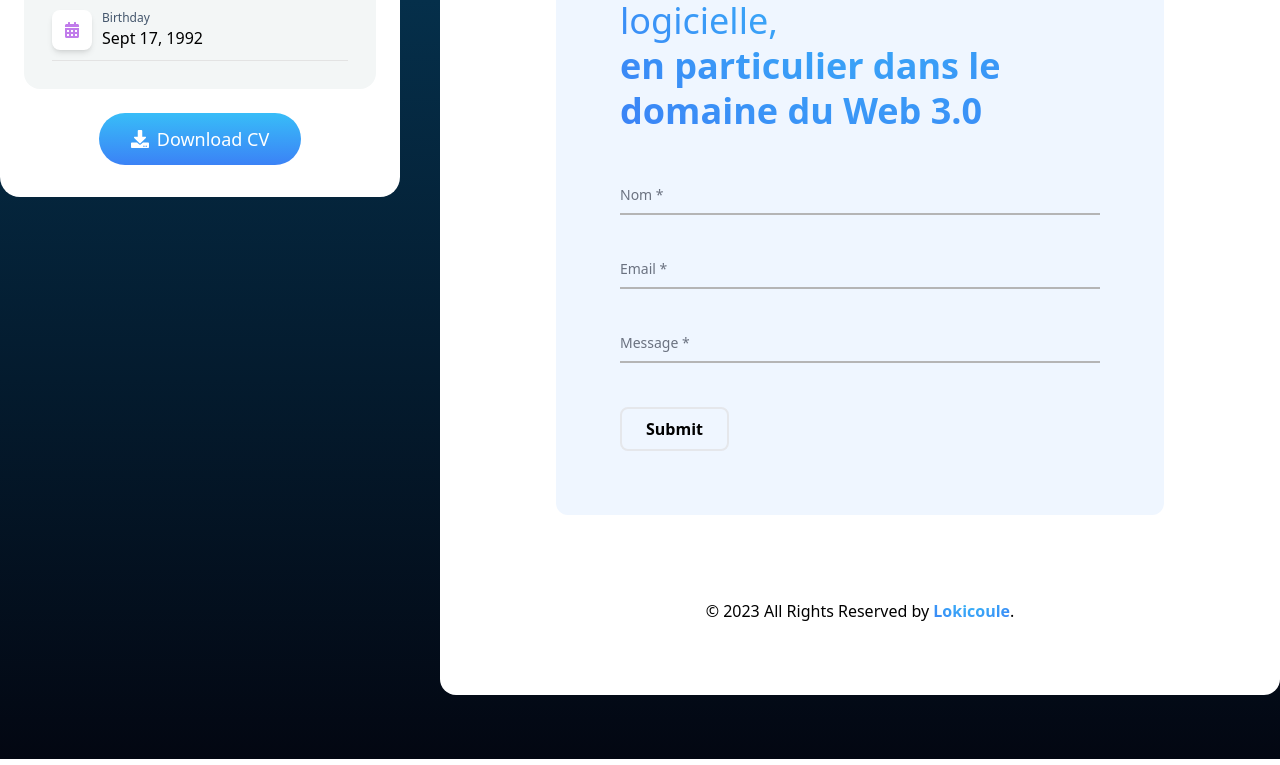
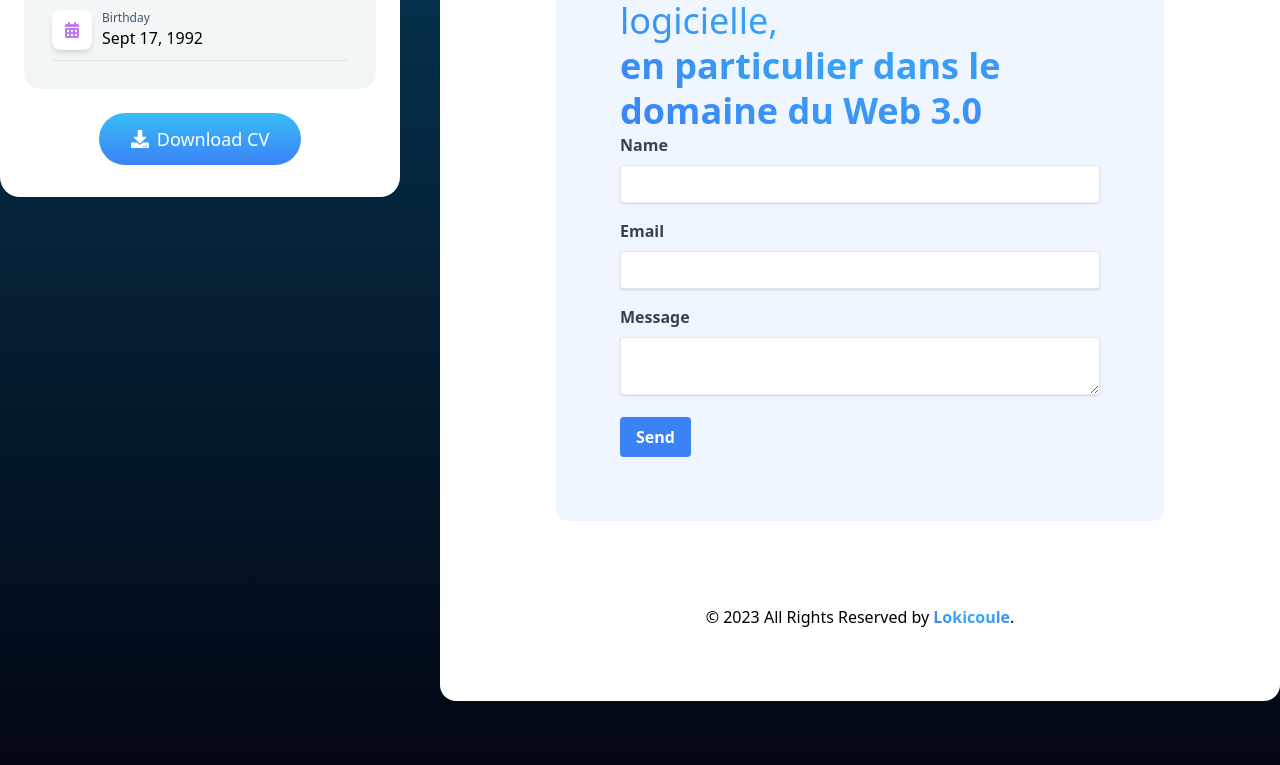
Before and after one commit to Lokicoule/portfolio, a React (Vite) app: page /contact in a window 1280 px wide. Shown: the part 796-1561 px from the top of the page. Built offline with nearby package versions, Linux system fonts and the light colour scheme.

Commit message:
feat(contact): add pending toast state

```diff
--- a/package.json
+++ b/package.json
@@ -23,11 +23,13 @@
     "react-i18next": "^13.2.0",
     "react-icons": "^4.10.1",
     "react-router-dom": "^6.15.0",
-    "react-toastify": "^9.1.3"
+    "react-toastify": "^9.1.3",
+    "uuid": "^9.0.0"
   },
   "devDependencies": {
     "@types/react": "^18.2.15",
     "@types/react-dom": "^18.2.7",
+    "@types/uuid": "^9.0.2",
     "@typescript-eslint/eslint-plugin": "^6.0.0",
     "@typescript-eslint/parser": "^6.0.0",
     "@vitejs/plugin-react": "^4.0.3",
--- a/src/pages/contact/Contact.tsx
+++ b/src/pages/contact/Contact.tsx
@@ -1,12 +1,12 @@
 import PageTitle from "../../shared/components/page-title/PageTitle";
+import { contactController } from "../../shared/composition";
+import { NotificationService } from "../../shared/notifications/notificationsService";
 import ContactFormView from "./components/ContactFormView";
-import { NotificationService } from "../../shared/notifications/notificationsService";
-import { contactController } from "../../shared/composition";
 import { ContactFormProps } from "./domainObjects/ContactForm";
 
 const Contact = () => {
-  const handleSubmit = (contactFormData: ContactFormProps) => {
-    contactController.submitContactForm(contactFormData);
+  const handleSubmit = (data: ContactFormProps) => {
+    contactController.submitContactForm(data);
   };
 
   return (
--- a/src/pages/contact/components/ContactFormView.tsx
+++ b/src/pages/contact/components/ContactFormView.tsx
@@ -1,90 +1,99 @@
-import React, { useState } from "react";
+import { useState } from "react";
 import { ContactFormProps } from "../domainObjects/ContactForm";
 
-const ContactFormView: React.FC<{
-  onSubmit: (props: ContactFormProps) => void;
-}> = ({ onSubmit }) => {
-  const [formState, setFormState] = useState<ContactFormProps>({
+export interface ContactFormElements extends HTMLFormControlsCollection {
+  name: HTMLInputElement;
+  email: HTMLInputElement;
+  message: HTMLTextAreaElement;
+}
+
+interface ContactFormElement extends HTMLFormElement {
+  readonly elements: ContactFormElements;
+}
+
+interface ContactFormViewProps {
+  onSubmit: (data: ContactFormProps) => void;
+}
+
+const ContactFormView: React.FC<ContactFormViewProps> = ({ onSubmit }) => {
+  const [formData, setFormData] = useState<ContactFormProps>({
+    name: "",
     email: "",
-    name: "",
     message: "",
-    title: "",
   });
+  const [isSubmitted, setIsSubmitted] = useState(false);
 
-  function onFormStateChanged(newState: string, field: string) {
-    setFormState({
-      ...formState,
-      [field]: newState,
-    });
-  }
+  const handleChange = (
+    event: React.ChangeEvent<HTMLInputElement | HTMLTextAreaElement>
+  ) => {
+    const { name, value } = event.target;
 
-  function handleSubmit(e: React.FormEvent<HTMLFormElement>) {
-    e.preventDefault();
-    onSubmit(formState);
-  }
+    setFormData((prevFormData) => ({
+      ...prevFormData,
+      [name]: value,
+    }));
+  };
+
+  const handleSubmit = (event: React.FormEvent<ContactFormElement>) => {
+    event.preventDefault();
+
+    onSubmit(formData);
+
+    setIsSubmitted(true);
+  };
 
   return (
-    <form id="contact-form" onSubmit={handleSubmit}>
-      <div className="relative z-0 w-full mt-[40px] mb-8 group">
+    <form onSubmit={handleSubmit}>
+      <div className="mb-4">
+        <label htmlFor="name" className="block text-gray-700 font-bold mb-2">
+          Name
+        </label>
         <input
           type="text"
+          id="name"
           name="name"
-          className="block autofill:bg-transparent py-2.5 px-0 w-full text-sm text-gray-lite bg-transparent border-0 border-b-[2px] border-[#B5B5B5] appearance-none dark:text-white dark:border-[#333333] dark:focus:border-[#FF6464] focus:outline-none focus:ring-0 focus:border-[#FF6464] peer"
-          placeholder=" "
+          value={formData.name}
+          onChange={handleChange}
+          className="shadow appearance-none border rounded w-full py-2 px-3 text-gray-700 leading-tight focus:outline-none focus:shadow-outline"
           required
-          onChange={(e) => onFormStateChanged(e.target.value, "name")}
         />
-        <label
-          htmlFor="name"
-          className="peer-focus:font-medium absolute text-sm text-gray-500 dark:text-color-910 duration-300 transform -translate-y-6 scale-75 top-3 -z-10 origin-[0] peer-focus:left-0 peer-focus:text-[#FF6464] peer-focus:dark:text-[#FF6464] peer-placeholder-shown:scale-100 peer-placeholder-shown:translate-y-0 peer-focus:scale-75 peer-focus:-translate-y-8"
-        >
-          Nom *
+      </div>
+      <div className="mb-4">
+        <label htmlFor="email" className="block text-gray-700 font-bold mb-2">
+          Email
         </label>
-      </div>
-
-      <div className="relative z-0 w-full mb-8 group">
         <input
           type="email"
-          name="user_email"
-          className="block autofill:text-red-900 needed py-2.5 px-0 w-full text-sm text-gray-lite bg-transparent border-0 border-b-[2px] border-[#B5B5B5] appearance-none dark:text-white dark:border-[#333333] dark:focus:border-[#FF6464] focus:outline-none focus:ring-0 focus:border-[#5185D4] peer"
-          placeholder=" "
-          id="user_email"
+          id="email"
+          name="email"
+          value={formData.email}
+          onChange={handleChange}
+          className="shadow appearance-none border rounded w-full py-2 px-3 text-gray-700 leading-tight focus:outline-none focus:shadow-outline"
           required
-          onChange={(e) => onFormStateChanged(e.target.value, "email")}
-        />
-        <label
-          htmlFor="user_email"
-          className="peer-focus:font-medium absolute text-sm text-gray-500 dark:text-color-910 duration-300 transform -translate-y-6 scale-75 top-3 -z-10 origin-[0] peer-focus:left-0 peer-focus:text-[#5185D4] peer-focus:dark:text-[#FF6464] peer-placeholder-shown:scale-100 peer-placeholder-shown:translate-y-0 peer-focus:scale-75 peer-focus:-translate-y-8"
-        >
-          Email *
-        </label>
-      </div>
-
-      <div className="relative z-0 w-full mb-8 group">
-        <input
-          type="text"
-          name="message"
-          className="block autofill:bg-yellow-200 py-2.5 px-0 w-full text-sm text-gray-lite bg-transparent border-0 border-b-[2px] border-[#B5B5B5] appearance-none dark:text-white dark:border-[#333333] dark:focus:border-[#FF6464] focus:outline-none focus:ring-0 focus:border-[#CA56F2] peer"
-          placeholder=" "
-          id="message"
-          required
-          onChange={(e) => onFormStateChanged(e.target.value, "message")}
-        />
-        <label
-          htmlFor="message"
-          className="peer-focus:font-medium absolute text-sm text-gray-500 dark:text-color-910 duration-300 transform -translate-y-6 scale-75 top-3 -z-10 origin-[0] peer-focus:left-0 peer-focus:text-[#CA56F2] peer-focus:dark:text-[#FF6464] peer-placeholder-shown:scale-100 peer-placeholder-shown:translate-y-0 peer-focus:scale-75 peer-focus:-translate-y-8"
-        >
-          Message *
-        </label>
-      </div>
-
-      <div className="transition-all duration-300  ease-in-out inline-block hover:bg-gradient-to-r from-sky-400 to-blue-600 rounded-lg  mt-3">
-        <input
-          type="submit"
-          className=" transition ease-in duration-200 font-semibold cursor-pointer border-color-910   hover:border-transparent px-6  py-2 rounded-lg border-[2px]  hover:text-white   dark:text-white "
-          value="Submit"
         />
       </div>
+      <div className="mb-4">
+        <label htmlFor="message" className="block text-gray-700 font-bold mb-2">
+          Message
+        </label>
+        <textarea
+          id="message"
+          name="message"
+          value={formData.message}
+          onChange={handleChange}
+          className="shadow appearance-none border rounded w-full py-2 px-3 text-gray-700 leading-tight focus:outline-none focus:shadow-outline"
+          required
+        />
+      </div>
+      {!isSubmitted && (
+        <button
+          type="submit"
+          className="bg-blue-500 hover:bg-blue-700 text-white font-bold py-2 px-4 rounded focus:outline-none focus:shadow-outline"
+        >
+          Send
+        </button>
+      )}
+      {isSubmitted && <p className="text-green-500 font-bold">Message sent!</p>}
     </form>
   );
 };
--- a/src/pages/contact/domainObjects/ContactForm.ts
+++ b/src/pages/contact/domainObjects/ContactForm.ts
@@ -1,7 +1,6 @@
 export interface ContactFormProps {
   email: string;
   name: string;
-  title: string;
   message: string;
 }
 
@@ -16,8 +15,6 @@ export class ContactForm {
     if (!props.email.includes("@")) return new Error("Invalid email");
     if (props.name.length < 1 || props.name.length > 20)
       return new Error("Invalid name");
-    if (props.title.length < 5 || props.title.length > 200)
-      return new Error("Invalid title");
     if (props.message.length < 10 || props.message.length > 5000)
       return new Error("Invalid message");
 
@@ -28,7 +25,6 @@ export class ContactForm {
     return {
       email: this.props.email,
       name: this.props.name,
-      title: this.props.title,
       message: this.props.message,
     };
   }
--- /dev/null
+++ b/src/shared/notifications/Notification.ts
@@ -0,0 +1,71 @@
+import { NotificationId } from "./NotificationId";
+
+export type NotificationType = "success" | "error" | "warning" | "info";
+
+export class Notification {
+  private readonly id: NotificationId;
+  private readonly message: string;
+  private readonly type: NotificationType;
+
+  private constructor(
+    id: NotificationId,
+    message: string,
+    type: NotificationType
+  ) {
+    this.id = id;
+    this.message = message;
+    this.type = type;
+  }
+
+  public static createInfo(message: string, id?: NotificationId): Notification {
+    return new Notification(id || NotificationId.create(), message, "info");
+  }
+
+  public static createSuccess(
+    message: string,
+    id?: NotificationId
+  ): Notification {
+    return new Notification(id || NotificationId.create(), message, "success");
+  }
+
+  public static createWarning(
+    message: string,
+    id?: NotificationId
+  ): Notification {
+    return new Notification(id || NotificationId.create(), message, "warning");
+  }
+
+  public static createError(
+    message: string,
+    id?: NotificationId
+  ): Notification {
+    return new Notification(id || NotificationId.create(), message, "error");
+  }
+
+  public getId(): NotificationId {
+    return this.id;
+  }
+
+  public getMessage(): string {
+    return this.message;
+  }
+
+  public getType(): NotificationType {
+    return this.type;
+  }
+
+  public withMessage(message: string): Notification {
+    return new Notification(this.id, message, this.type);
+  }
+
+  public withType(type: NotificationType): Notification {
+    return new Notification(this.id, this.message, type);
+  }
+
+  public withMessageAndType(
+    message: string,
+    type: NotificationType
+  ): Notification {
+    return new Notification(this.id, message, type);
+  }
+}
--- /dev/null
+++ b/src/shared/notifications/NotificationId.ts
@@ -0,0 +1,17 @@
+import { v4 as uuidv4 } from "uuid";
+
+export class NotificationId {
+  private readonly value: string;
+
+  private constructor(value?: string) {
+    this.value = value || uuidv4();
+  }
+
+  public static create(value?: string): NotificationId {
+    return new NotificationId(value);
+  }
+
+  public getValue(): string {
+    return this.value;
+  }
+}
```
Also changed, not shown: src/pages/contact/ContactController.tsx (+12 -3 lines), src/shared/notifications/notificationsService.tsx (+13 -13 lines), 1 other file (tests, documents, lock files or other folders).
